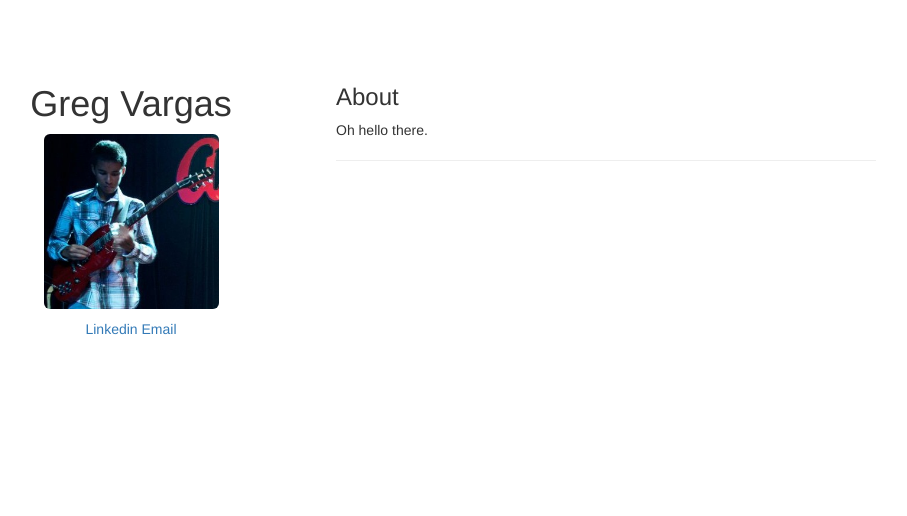
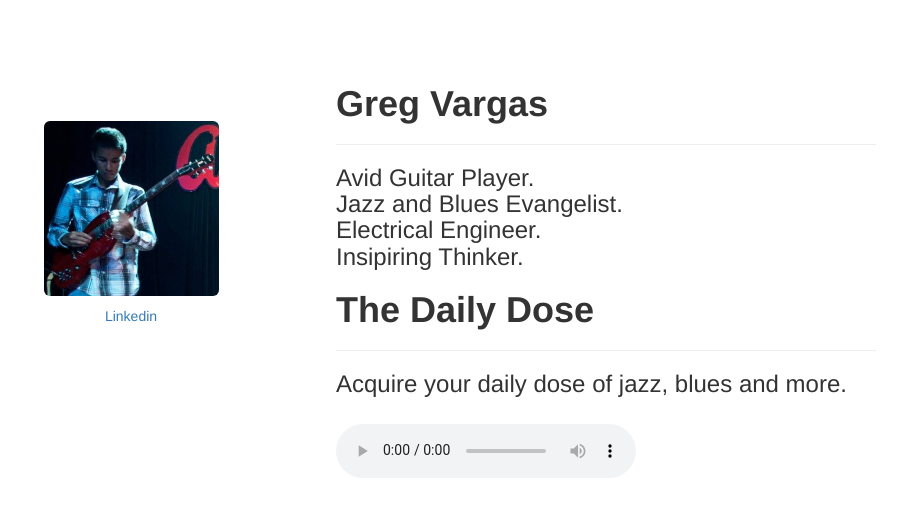
Before and after one commit to DevinCarr/greg-website, a plain HTML site: page index.html in a window 1280 px wide. Shown: the whole page, without its empty margins (129-1036 px from the left). Drawn offline with nearby package versions, Linux system fonts and the light colour scheme.

Commit message:
updated for daily dose

```diff
--- a/index.html
+++ b/index.html
@@ -7,21 +7,31 @@
 		<title>Greg Vargas</title>
 	</head>
 	<body class="container" style="padding-top:5%">
-	<div class="col-md-4" style="text-align:center">
-		<h1>Greg Vargas</h1>
+	<div class="col-md-4" style="text-align:center; padding-top:5%;">
 		<img src="greg.jpg" class="img-rounded" width="50%">
 		<p></p>
 		<p>
 			<a href="">Linkedin</a>
-			<a href="">Email</a>
 		</p>
 	</div>
 	<div class="col-md-6">
-		<h3>About</h3>
-		<p>
-			Oh hello there.
-		</p>
-		<hr>
+		<h1><b>Greg Vargas</b></h1>
+		<hr></hr>
+		<h3>
+			Avid Guitar Player.</br>
+			Jazz and Blues Evangelist.</br>
+			Electrical Engineer.</br>
+			Insipiring Thinker.
+		</h3>
+		<h1><b>The Daily Dose</b></h1>
+		<hr></hr>
+		<h3>
+			Acquire your daily dose of jazz, blues and more.</br></br>
+			<audio preload controls>
+				Your browser does not support the <code>audio</code> element.
+				<source src="walkin-the-dog.mp3" type="audio/mp3">
+			</audio>
+		</h3>
 	</div>
 </body>
 <!-- Created by Devin Carr (devincarr.com) -->
```
Also changed, not shown: 1 other file.
